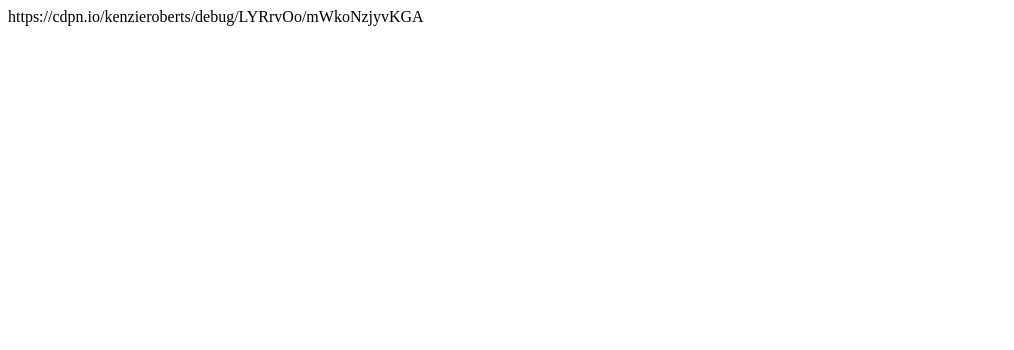
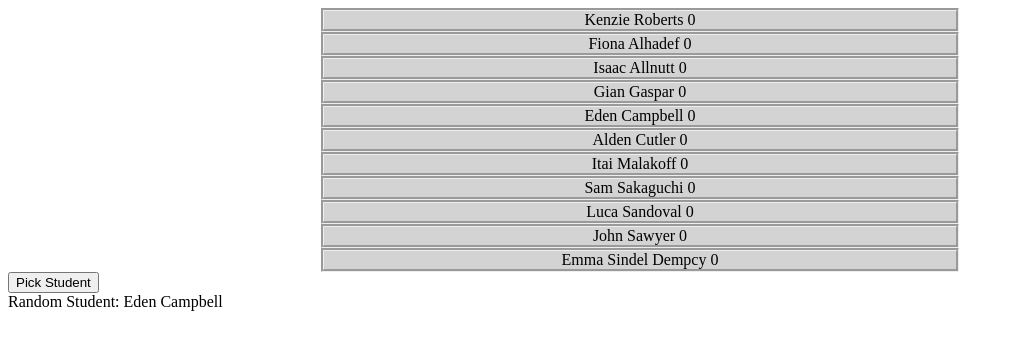
Before and after one commit to mckenzieroberts/2102-5, a plain HTML site: page index.html in a window 1280 px wide. Shown: the whole page, without its empty margins (0-1014 px from the left). Drawn offline with Linux system fonts and the light colour scheme.

Commit message:
update index.html

```diff
--- a/index.html
+++ b/index.html
@@ -1 +1,155 @@
-https://cdpn.io/kenzieroberts/debug/LYRrvOo/mWkoNzjyvKGA
+
+<!DOCTYPE html>
+<html lang="en" >
+
+<head>
+
+  <meta charset="UTF-8">
+
+<link rel="apple-touch-icon" type="image/png" href="https://cpwebassets.codepen.io/assets/favicon/apple-touch-icon-5ae1a0698dcc2402e9712f7d01ed509a57814f994c660df9f7a952f3060705ee.png" />
+<meta name="apple-mobile-web-app-title" content="CodePen">
+
+<link rel="shortcut icon" type="image/x-icon" href="https://cpwebassets.codepen.io/assets/favicon/favicon-aec34940fbc1a6e787974dcd360f2c6b63348d4b1f4e06c77743096d55480f33.ico" />
+
+<link rel="mask-icon" type="" href="https://cpwebassets.codepen.io/assets/favicon/logo-pin-8f3771b1072e3c38bd662872f6b673a722f4b3ca2421637d5596661b4e2132cc.svg" color="#111" />
+
+
+  <title>CodePen - 2102-5</title>
+
+
+
+
+<style>
+.student{
+  background:lightgrey;
+  border-style:groove;
+  text-align:center;
+  width:50%;
+  margin:auto;
+}
+</style>
+
+
+
+
+
+
+</head>
+
+<body translate="no" >
+  <div id="container">
+  <div class="student" id="kenzieroberts">
+    Kenzie Roberts
+  </div>
+  <div class="student" id="fionaalhadef">
+    Fiona Alhadef
+  </div>
+  <div class="student" id="isaacallnutt">
+    Isaac Allnutt
+  </div>
+    <div class="student" id="giangaspar">
+    Gian Gasper
+  </div>
+  <div class="student" id="edencampbell">
+    Eden Campbell
+  </div>
+    <div class="student" id="aldencutler">
+    Alden Cutler
+  </div>
+    <div class="student" id="itaimalakoff">
+    Itai Malakoff
+  </div>
+    <div class="student" id="samsakaguchi">
+    Sam Sakaguchi
+  </div>
+    <div class="student" id="lucasandoval">
+    Luca Sandoval
+  </div>
+    <div class="student" id="johnsawyer">
+    John Sawyer
+  </div>
+    <div class="student" id="emmasindeldempcy">
+    Emma Sindel Dempcy
+  </div>
+</div>
+
+<button id="pickStudent">
+  Pick Student
+</button>
+<div>
+  Random Student: <span id="picked">...</span>
+</div>
+
+
+      <script id="rendered-js" >
+console.clear();
+
+const students = [];
+
+function makeStudent(username, first, last, gradeLevel) {
+  const student = {};
+  student.username = username;
+  student.first = first;
+  student.last = last;
+  student.gradeLevel = gradeLevel;
+  student.clickcount = 0;
+  return student;
+}
+
+students.push(makeStudent("kenzieroberts", "Kenzie", "Roberts", 12));
+students.push(makeStudent("fionaalhadef", "Fiona", "Alhadef", 9));
+students.push(makeStudent("isaacallnutt", "Isaac", "Allnutt", 12));
+students.push(makeStudent("giangasper", "Gian", "Gaspar", 11));
+students.push(makeStudent("edencampbell", "Eden", "Campbell", 10));
+students.push(makeStudent("aldencutler", "Alden", "Cutler", 11));
+students.push(makeStudent("itaimalakoff", "Itai", "Malakoff", 10));
+students.push(makeStudent("samsakaguchi", "Sam", "Sakaguchi", 12));
+students.push(makeStudent("lucasandoval", "Luca", "Sandoval", 12));
+students.push(makeStudent("johnsawyer", "John", "Sawyer", 11));
+students.push(makeStudent("emmasindeldempcy", "Emma", "Sindel Dempcy", 12));
+
+function pickStudent() {
+  let randomStudentNum = Math.floor(Math.random() * students.length);
+  let student = students[randomStudentNum];
+  let element = document.getElementById("picked");
+  element.innerHTML = student.first + " " + student.last;
+}
+
+pickStudent();
+let pickButton = document.getElementById("pickStudent");
+pickButton.addEventListener("click", pickStudent);
+
+function renderList() {
+  console.log("renderList", students);
+  students.sort(function(a,b){return a.clickcount-b.clickcount})
+  content = "";
+  for (let i = 0; i < students.length; i++) {
+    content += `<div class="student" id="${students[i].username}">
+    ${students[i].first} ${students[i].last} ${students[i].clickcount}
+  </div>`;
+  }
+  let element = document.getElementById("container");
+  element.innerHTML = content;
+}
+
+renderList();
+
+function listclick(e){
+  console.log("listclick",e.target.id)
+  for(let i = 0; i < students.length; i++){
+    if(students[i].username == e.target.id){
+      students[i].clickcount++;
+    }
+  }
+  renderList();
+}
+
+let renderclick = document.getElementById("container");
+renderclick.addEventListener("click",listclick);
+    </script>
+
+
+
+</body>
+
+</html>
```
